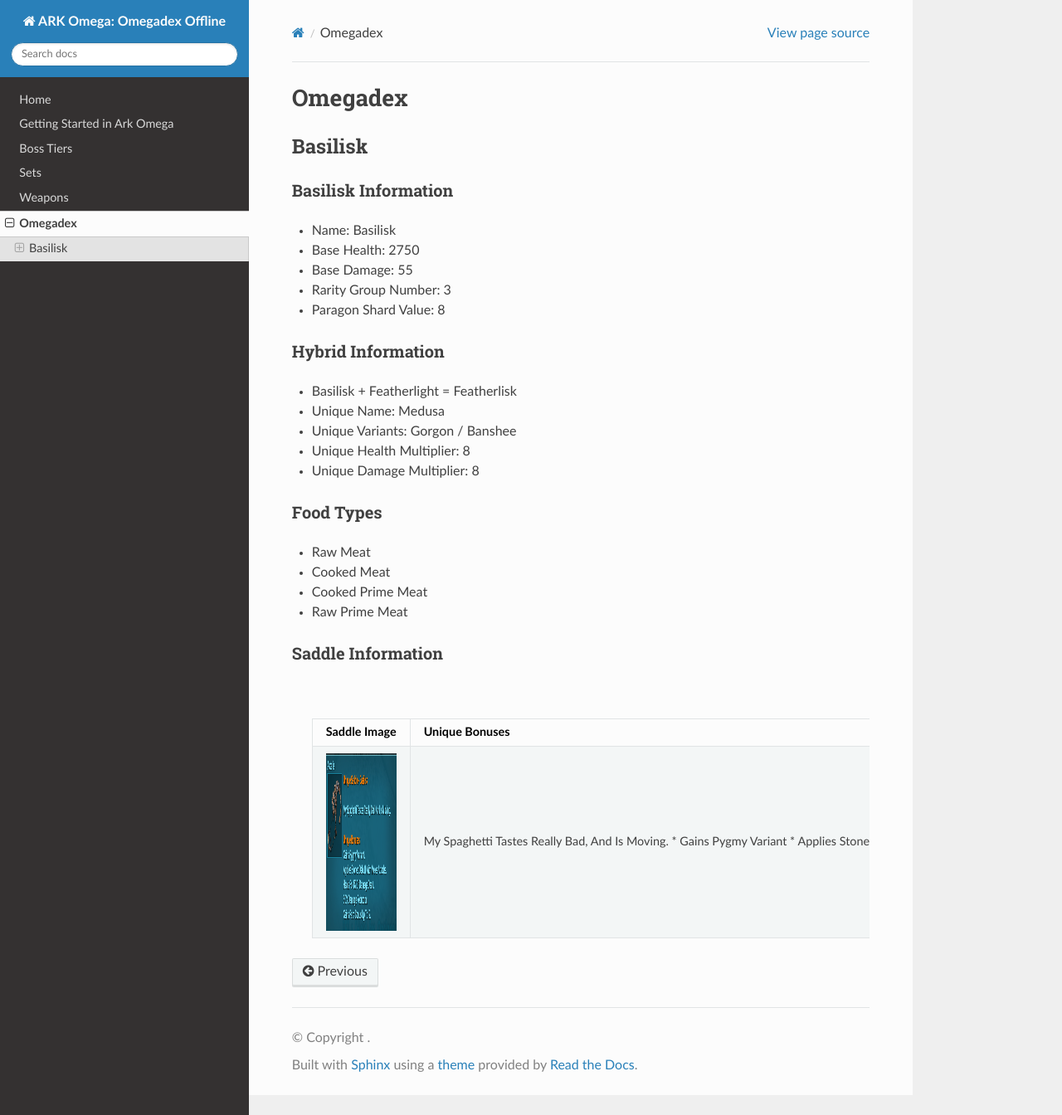
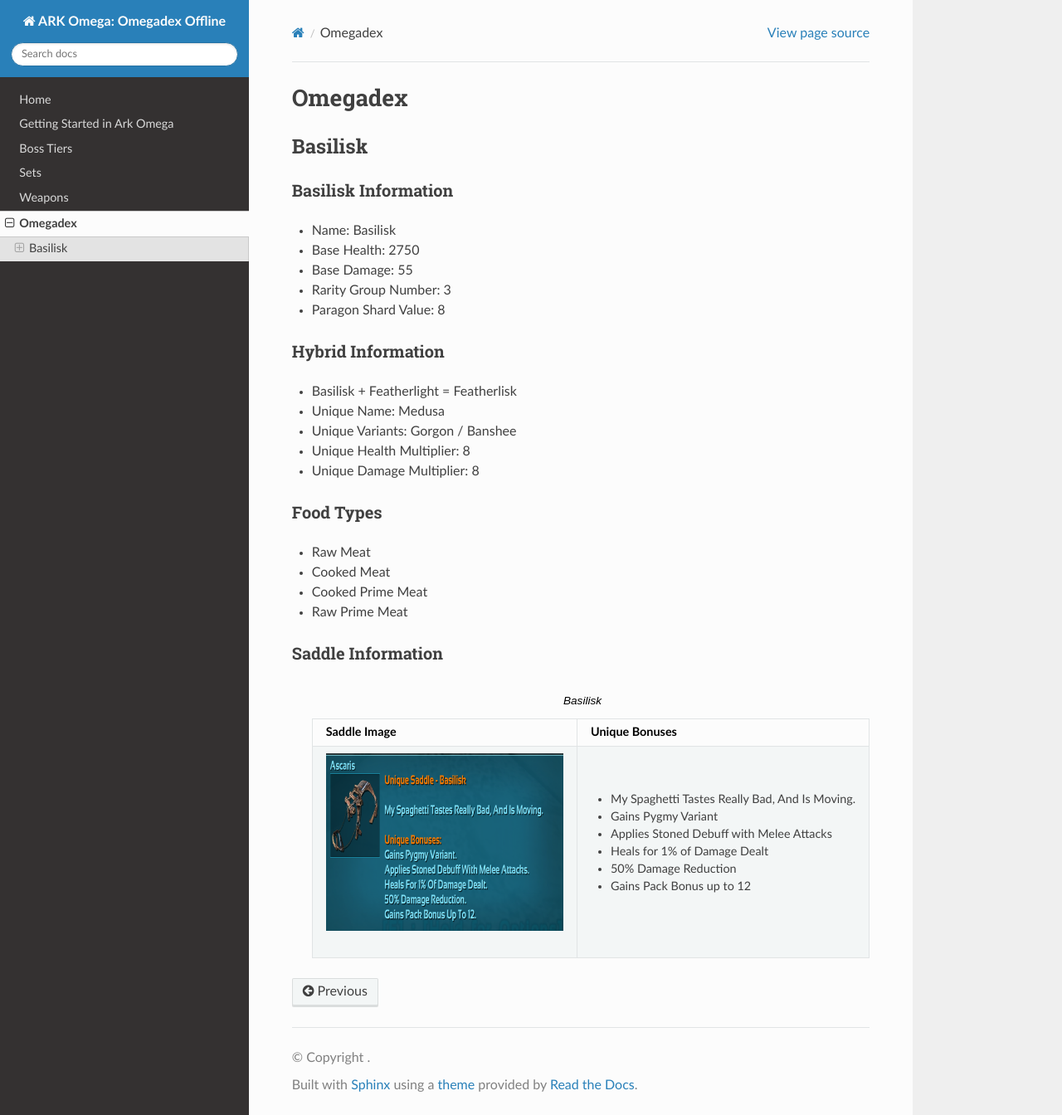
Before and after one commit to straightCrimpin/readthedocs_test, a Sphinx documentation site: the page built from docs/Omegadex.rst, in a window 1280 px wide and 1344 px high. Shown: the whole window at 83% size. Built offline with Sphinx 7.4.7 and the Read the Docs theme 2.0.0, drawn with Linux system fonts in a browser that asks for light colours.

Commit message:
Update Omegadex.rst

```diff
--- a/docs/Omegadex.rst
+++ b/docs/Omegadex.rst
@@ -41,9 +41,9 @@
 
        * - Saddle Image
          - Unique Bonuses
-       * - .. image:: images/Saddles/basilisk.png
+       * - .. figure:: images/Saddles/basilisk.png
              :scale: 100 %
-         - My Spaghetti Tastes Really Bad, And Is Moving.
+         - * My Spaghetti Tastes Really Bad, And Is Moving.
            * Gains Pygmy Variant
            * Applies Stoned Debuff with Melee Attacks
            * Heals for 1% of Damage Dealt
```
